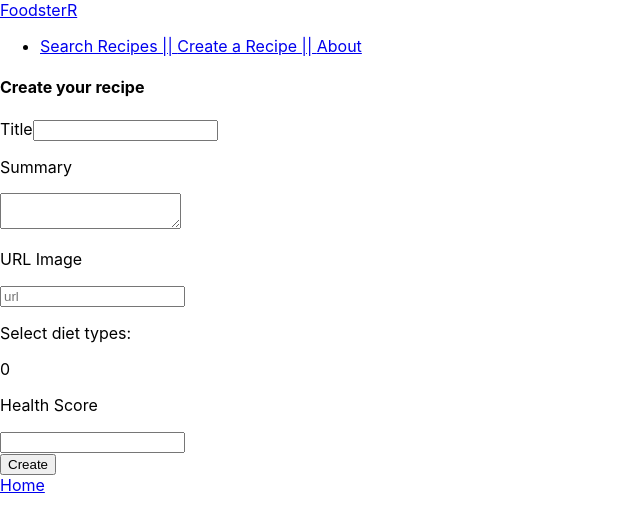
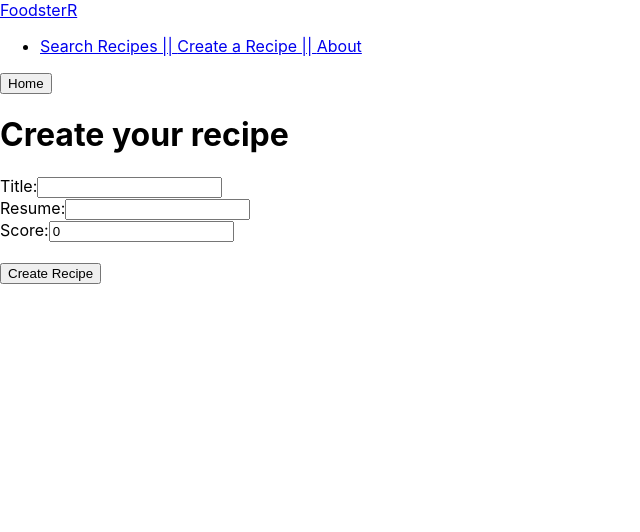
Before and after one commit to wellnahuel/PI.Food.PT07, a React (Create React App) app in the folder client/: page /create in a window 1280 px wide. Shown: the top 532 px of the page, without its empty margins (0-640 px from the left). Built offline with nearby package versions, Linux system fonts and the light colour scheme.

Commit message:
30° new try of form, h5 in recipes is broken

```diff
--- a/client/src/actions/index.js
+++ b/client/src/actions/index.js
@@ -76,6 +76,13 @@ const URL_LOCAL = 'http://localhost:3001';
       return {
         type: FILTER_BY_DIETS,
         payload
+      }
+    }
+
+    export function postRecipe(payload) {
+      return async function () {
+        const response = await axios.post(`${URL_LOCAL}/recipes}`, payload);
+        return response;
       }
     }
 
--- a/client/src/components/Form/Form.jsx
+++ b/client/src/components/Form/Form.jsx
@@ -1,51 +1,127 @@
 //import "./CreateRecipe.css";
-import { useState } from "react";
-import { useSelector } from "react-redux";
-import { Link } from "react-router-dom";
-const axios = require("axios");
+import React, { useState, useEffect } from "react";
+import { useDispatch, useSelector } from "react-redux";
+import { Link, useNavigate } from "react-router-dom";
+import { postRecipe } from '../../actions';
+
+//const axios = require("axios");
+
+function validate(input) {
+    let errors = {};
+    if (!input.title) {
+      errors.name = "You must enter a valid name for your recipe";
+    }
+    if (!input.resume) {
+      errors.resume = "You must enter a valid resume for your recipe";
+    }
+    if ( parseInt(input.score) < 0 || parseInt(input.score) > 100) {
+      errors.score = "The score must be a number between 0 and 100";
+    }
+    return errors;
+  }
 
 export default function Form() {
+  //const navigate = useNavigate()
+  const dispatch = useDispatch()
+  const [errors, setErrors] = useState({})
+  const typesOfDiets = useSelector((state) => state.diets);
 
-    const types = useSelector((state) => state.diets);
-    const initialState = {
-        name: "",
+  const [input, setInput] = useState ({
+    title: "",
     resume: "",
     diets: [],
     errors: {},
     score: 0,
     instructions: [],
-        image: "",
-    };
+    //image: "",
+  });
 
-    const [recipe, setRecipe] = useState(initialState);
+  // const [recipe, setRecipe] = useState(initialState);
 
-    function validate(values) {
-        let errors = {};
-        if (!values.name) {
-          errors.name = "You must enter a valid name for your recipe";
-        }
-        if (!values.resume) {
-          errors.resume = "You must enter a valid resume for your recipe";
-        }
-        if (
-          parseInt(values.score) < 0 ||
-          parseInt(values.score) > 100
-        ) {
-          errors.score = "The score must be a number between 0 and 100";
-        }
-        return errors;
+
+  function handleChange(e) {
+    setInput({
+      ...setInput,
+      [e.target.name] : e.target.value
+    })
+    setErrors(validate({
+      ...input,
+      [e.target.name]: e.target.value
+    }))
   }
 
-      const handleChange = (e) => {
-        setRecipe((prevState) => {
-          return {
-            ...prevState,
-            [e.target.name]: e.target.value,
-          };
-        });
-      };
+  function handleCheck(e) {
+    if(e.target.checked) {
+      setInput({
+        ...input,
+        diets: e.target.value
+      })
+    }
+  }
 
-      const handleSubmit = async (e) => {
+  function handleSubmit(e) {
+    e.preventDefault();
+    console.log(input);
+    dispatch(postRecipe(input))
+    alert('Recipe created')
+    setInput({
+      title: "",
+      resume: "",
+      diets: [],
+      score: "",
+      instructions: [],
+    })
+    //navigate('/recipes')
+  }
+
+
+
+        return (
+            <div>
+              <Link className="linkHome" to="/recipes">
+                <button>Home</button>
+              </Link>
+              <h1>Create your recipe</h1>
+              <form onSubmit={(e) => handleSubmit(e)}>
+                <div>
+                  <label>Title:</label>
+                  <input
+                    type='text'
+                    value={input.title}
+                    name='title'
+                    onChange={(e) => handleChange(e)}
+                />
+                {errors.name && (
+                  <p className="error">{errors.name}</p>
+                )}
+                </div>
+              <div>
+                <label>Resume:</label>
+                <input
+                  type='text'
+                  value={input.resume}
+                  name='resume'
+                  onChange={(e) => handleChange(e)}
+                />
+              </div>
+              <div>
+                <label>Score:</label>
+                <input
+                  type='text'
+                  value={input.score}
+                  name='score'
+                  onChange={(e) => handleChange(e)}
+                />
+              </div>
+              <br />
+              <button type="submit">Create Recipe</button>
+              </form>
+            </div>
+
+        );
+}
+
+  /*   const handleSubmit = async (e) => {
       e.preventDefault();
 
       const { errors, ...sinErrors } = recipe;
@@ -55,7 +131,7 @@ export default function Form() {
         return {
           ...prevState,
           healthScore: parseInt(recipe.healthScore),
-            spoonacularScore: parseInt(recipe.spoonacularScore),
+
           errors: result,
         };
       });
@@ -69,91 +145,4 @@ export default function Form() {
       alert("Recipe Uploaded");
     };
 
-      function addDiet(type) {
-        if (!recipe.diets.includes(type)) {
-          setRecipe({
-            ...recipe,
-            diets: [...recipe.diets, type],
-          });
-        }
-      }
-
-
-
-        return (
-            <div className="form_container__all">
-              <div className="titlePage">
-                  <h4>Create your recipe</h4>
-              </div>
-              <form className="form__container" id="formCreate" onSubmit={(e) => handleSubmit(e)}>
-                  <div className="left">
-                  <div className="form__title">
-                      <label>Title</label>
-                      <input name="title" className="form__title__input" type="text" autoComplete="off" onChange={(e) => handleChange(e)}/>
-                      {recipe.errors.title && (
-                      <p>You must enter a valid title for your recipe</p>
-                      )}
-                  </div>
-                  <div className="form__summary">
-                      <p>Summary</p>
-                      <textarea name="summary" className="form__summary__textarea" type="text" autoComplete="off"
-                        onChange={(e) => handleChange(e)}
-                      />
-                   {/*    {recipe.errors.summary && (
-
-                      )} */}
-                  </div>
-
-                  <div className="form__image">
-                      <p>URL Image</p>
-                      <input name="image" className="form__image--input" placeholder="url" type="text" autoComplete="off"
-                        onChange={(e) => handleChange(e)}
-                      />
-                  </div>
-            </div>
-                <div className="right">
-                  <div className="form__diets">
-                      <p className="form__diets__title">Select diet types:</p>
-                      {types.length &&
-                      types.map((type, idx) => {
-                          return (
-                          <div key={idx}>
-                              <p>{type.name}</p>
-                              <p
-                                className="stepButton"
-                                onClick={() => {
-                                    addDiet(type.name);
-                                }}
-                              >
-                              Add
-                              </p>
-                  </div>
-                        );
-                    })}
-                </div>
-
-                <div className="form__scoreHealth">
-                    <p>Health Score</p>
-                    <input name="healthScore"
-                    className="healthScoreInput"
-                    type="number"
-                    autoComplete="off"
-                    onChange={(e) => handleChange(e)}
-                    />
-                    {recipe.errors.spoonacularScore && (
-                    <p>The health score must be a number between 0 and 100</p>
-                    )}
-                </div>
-
-
-                </div>
-                <button type="submit" className="btn-create">
-                Create
-                </button>
-            </form>
-            <Link className="linkHome" to="/home">
-                Home
-            </Link>
-            </div>
-        );
-        };
+     */
--- a/client/src/components/Recipe/Recipe.jsx
+++ b/client/src/components/Recipe/Recipe.jsx
@@ -1,15 +1,13 @@
 export default function Recipe({title, image, diets}) {
     return (
-
         <div>
-
             <h3>
                 {title}
             </h3>
             <img src={image} alt='imagen'/>
-            <h5>{diets}</h5>
+            { diets?.map((d) => <h5> {d} </h5> )}             {/*  <h4>{diets}</h4> */}
+            {console.log(diets)}
+
         </div>
-
     )
-
 }
--- a/client/src/reducers/index.js
+++ b/client/src/reducers/index.js
@@ -75,6 +75,11 @@ export default function reducer(state = initialState, action) {
 				filteredRecipes: recipesFilter
 			}
 		}
+
+		case 'POST_RECIPE':
+			return {
+				...state
+			}
 
 		default:
 			return state
```
Lines whose indentation alone changed are shown as unchanged.
